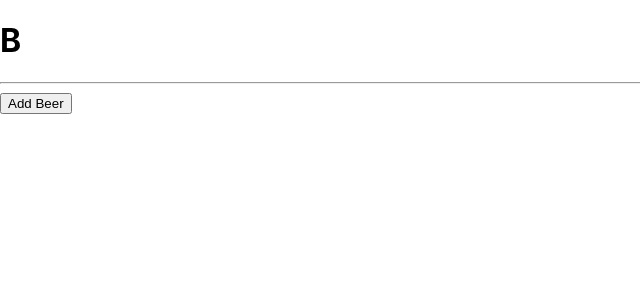
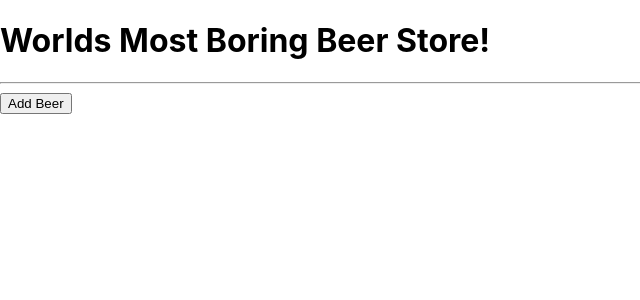
Before and after one commit to StevenLy369/Beer, a React (Create React App) app: page / in a window 1280 px wide. Shown: the top 300 px of the page, without its empty margins (0-640 px from the left). Built offline with nearby package versions, Linux system fonts and the light colour scheme.

Commit message:
updated header

```diff
--- a/src/component/Header.js
+++ b/src/component/Header.js
@@ -6,7 +6,7 @@ function Header(){
     return(
         <React.Fragment>
 
-            <h1>B</h1>
+            <h1>Worlds Most Boring Beer Store!</h1>
         </React.Fragment>
     )
 }
```
